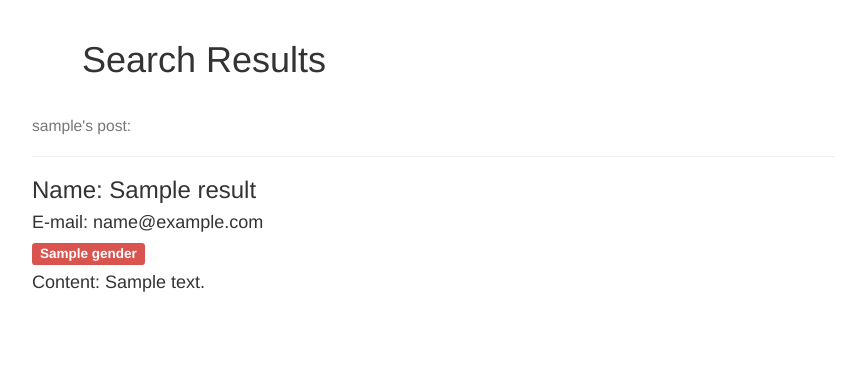
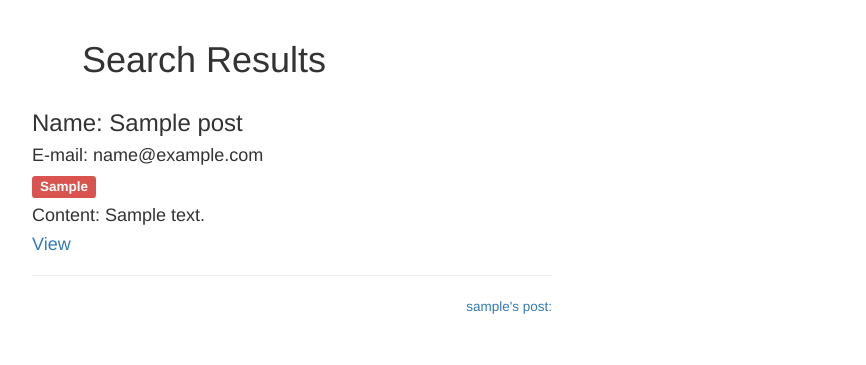
Before and after one commit to ucsb-cs48-w19/5pm-findtheroommate, a Flask app: template WebProject1/app/templates/results.html in a window 1280 px wide. Shown: the part 52-417 px from the top of the page, without its empty margins (68-934 px from the left). Run offline with Flask 2, Linux system fonts and the light colour scheme; tables that the repository leaves empty hold one stand-in row (values such as "Sample post"); the template is opened without the code that fills it: values that come from a table or form of the project are taken from there, most other values are stand-ins (such as "Sample title", 1, 10 or a date in 2020); some libraries are stand-ins or nearby versions.

Commit message:
Update results.html

```diff
--- a/WebProject1/app/templates/results.html
+++ b/WebProject1/app/templates/results.html
@@ -11,12 +11,6 @@
     <link rel="stylesheet" href="https://maxcdn.bootstrapcdn.com/bootstrap/3.4.0/css/bootstrap.min.css">
 
   <style>
-
-  .the-table {
-    table-layout: fixed;
-    word-wrap: break-word;
-    }
-
     section{
 	max-width:1200px;
 	margin-left:auto;
@@ -33,17 +27,20 @@
 <h1>Search Results</h1>
 <div class="container-fluid">
 
-    <div class="col-sm-9">
-    {% for result in results %}
-      <h3><small>{{ result.author.username }}'s post:</small></h3>
-      <hr>
-      <h3>Name: {{ result.name }}</h3>
-      <h4>E-mail: {{result.email}}</h4>
-      <h4><span class="label label-danger">{{result.gender}}</span>
-      <h4>Content: {{result.body}}</h4>
-      <br><br>
-      {%endfor%}
-      </div>
+    <div class="col-sm-9" style="word-wrap:break-word;word-break:break-all;width:550px">
+        {% for post in posts %}
+        <h3>Name: {{ post.name }}</h3>
+        <h4>E-mail: {{post.email}}</h4>
+        <h4>
+            <span class="label label-danger">{{post.gender}}</span>
+        </h4>
+        <h4>Content: {{post.body}}</h4>
+        <h4><a href="{{ url_for('view_post', id=post.id) }}">View</a> </h4>
+        <hr>
+        <h4 align="right"><small> <a href="{{ url_for('user', username=post.author.username) }}"> {{ post.author.username }}'s post: </a> </small></h4>
+        <br><br>
+        {%endfor%}
+    </div>
 </div>
 </section>
 </body>
```
